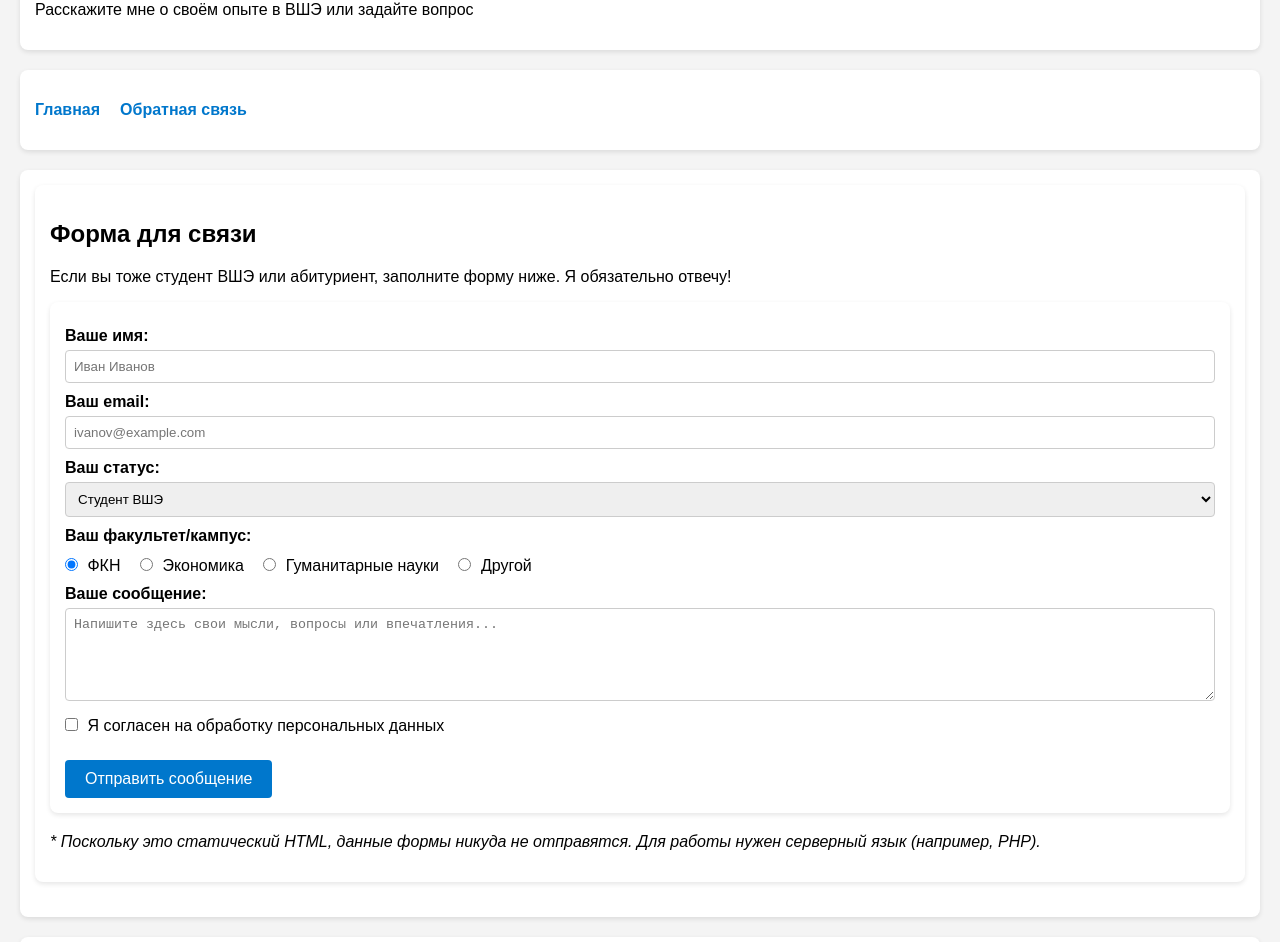
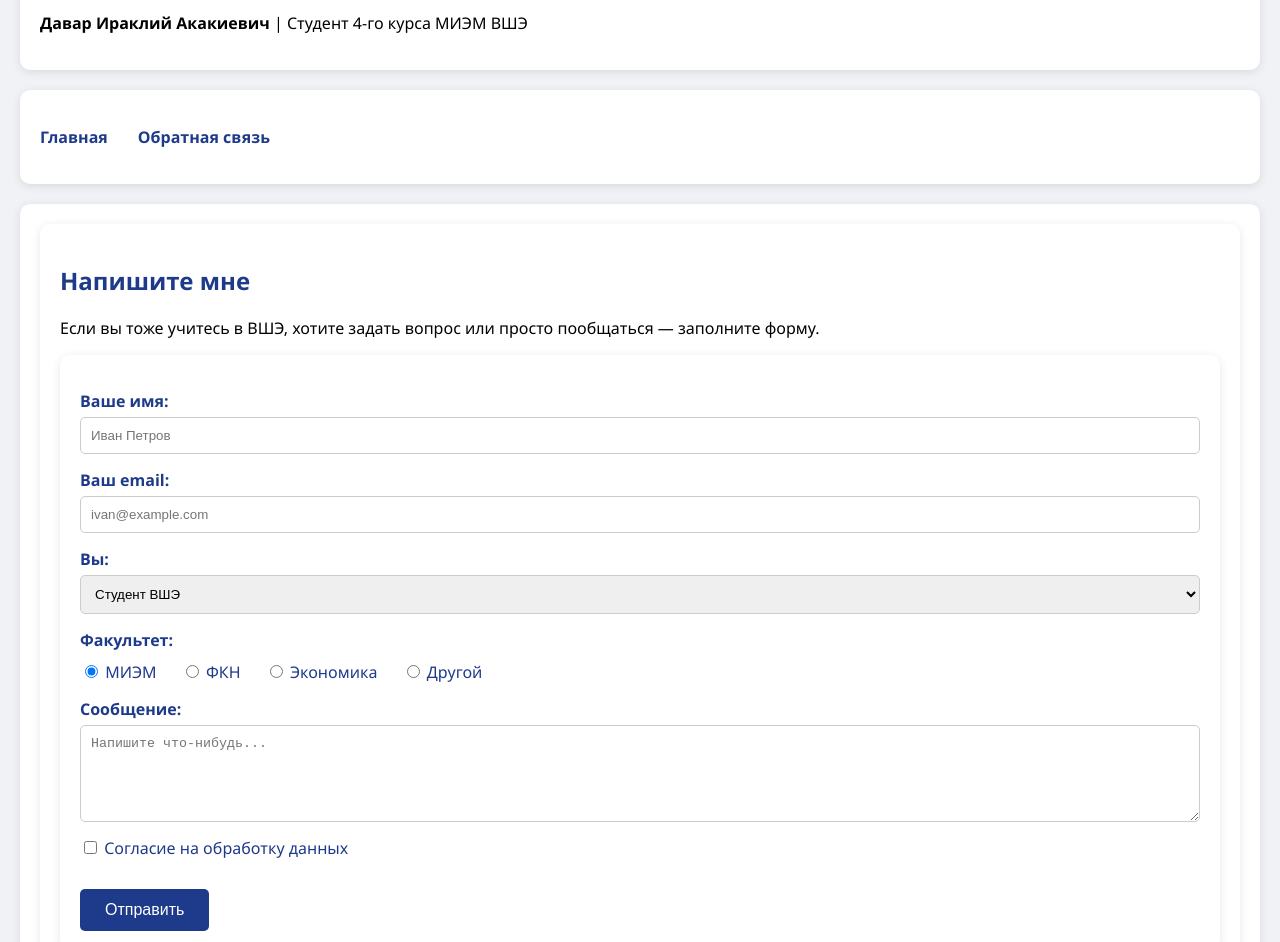
Before and after one commit to Udavenochik/Davar_Irakliy_student_site, a plain HTML site: page contact.html in a window 1280 px wide. Shown: the part 114-1056 px from the top of the page. Drawn offline with Linux system fonts and the light colour scheme.

Commit message:
Update contact.html

```diff
--- a/contact.html
+++ b/contact.html
@@ -3,28 +3,28 @@
 <head>
     <meta charset="UTF-8">
     <meta name="viewport" content="width=device-width, initial-scale=1.0">
-    <title>Обратная связь - Я студент ВШЭ</title>
+    <title>Обратная связь - Ираклий Давар</title>
     <style>
-        /* Базовые стили для наглядности (можно скопировать с главной или сделать свои) */
-        body { font-family: sans-serif; margin: 0; padding: 20px; background-color: #f4f4f4; }
-        header, nav, main, section, form, footer { margin-bottom: 20px; padding: 15px; background-color: white; border-radius: 8px; box-shadow: 0 2px 5px rgba(0,0,0,0.1); }
-        nav ul { list-style: none; padding: 0; display: flex; gap: 20px; }
-        nav a { text-decoration: none; color: #0077cc; font-weight: bold; }
-        label { display: block; margin-top: 10px; font-weight: bold; }
-        input[type="text"], input[type="email"], select, textarea { width: 100%; padding: 8px; margin-top: 5px; border: 1px solid #ccc; border-radius: 4px; box-sizing: border-box; }
-        input[type="radio"], input[type="checkbox"] { margin-right: 5px; margin-left: 0; }
+        body { font-family: 'Segoe UI', Arial, sans-serif; margin: 0; padding: 20px; background-color: #f0f2f5; }
+        header, nav, main, section, form, footer { margin-bottom: 20px; padding: 20px; background-color: white; border-radius: 10px; box-shadow: 0 2px 10px rgba(0,0,0,0.1); }
+        nav ul { list-style: none; padding: 0; display: flex; gap: 30px; }
+        nav a { text-decoration: none; color: #1e3a8a; font-weight: 600; }
+        nav a:hover { text-decoration: underline; }
+        label { display: block; margin-top: 15px; font-weight: 600; color: #1e3a8a; }
+        input[type="text"], input[type="email"], select, textarea { width: 100%; padding: 10px; margin-top: 5px; border: 1px solid #ccc; border-radius: 5px; box-sizing: border-box; }
         .radio-group, .checkbox-group { margin: 10px 0; }
-        .radio-group label, .checkbox-group label { display: inline; font-weight: normal; margin-right: 15px; }
-        button { background-color: #0077cc; color: white; padding: 10px 20px; border: none; border-radius: 4px; cursor: pointer; font-size: 16px; margin-top: 15px; }
-        button:hover { background-color: #005fa3; }
-        footer { text-align: center; font-size: 0.9em; color: #666; }
+        .radio-group label, .checkbox-group label { display: inline; font-weight: normal; margin-right: 20px; }
+        button { background-color: #1e3a8a; color: white; padding: 12px 25px; border: none; border-radius: 5px; cursor: pointer; font-size: 16px; margin-top: 20px; }
+        button:hover { background-color: #152c5e; }
+        footer { text-align: center; color: #666; }
+        h1, h2 { color: #1e3a8a; }
     </style>
 </head>
 <body>
 
     <header>
         <h1>Обратная связь</h1>
-        <p>Расскажите мне о своём опыте в ВШЭ или задайте вопрос</p>
+        <p><strong>Давар Ираклий Акакиевич</strong> | Студент 4-го курса МИЭМ ВШЭ</p>
     </header>
 
     <nav>
@@ -36,21 +36,17 @@
 
     <main>
         <section>
-            <h2>Форма для связи</h2>
-            <p>Если вы тоже студент ВШЭ или абитуриент, заполните форму ниже. Я обязательно отвечу!</p>
+            <h2>Напишите мне</h2>
+            <p>Если вы тоже учитесь в ВШЭ, хотите задать вопрос или просто пообщаться — заполните форму.</p>
 
-            <!-- Форма обратной связи -->
             <form action="#" method="post">
-                <!-- Текстовое поле (Имя) -->
                 <label for="name">Ваше имя:</label>
-                <input type="text" id="name" name="name" placeholder="Иван Иванов" required>
+                <input type="text" id="name" name="name" placeholder="Иван Петров" required>
 
-                <!-- Поле для email -->
                 <label for="email">Ваш email:</label>
-                <input type="email" id="email" name="email" placeholder="ivanov@example.com" required>
+                <input type="email" id="email" name="email" placeholder="ivan@example.com" required>
 
-                <!-- Выпадающий список (Статус) -->
-                <label for="status">Ваш статус:</label>
+                <label for="status">Вы:</label>
                 <select id="status" name="status">
                     <option value="student">Студент ВШЭ</option>
                     <option value="applicant">Абитуриент</option>
@@ -58,42 +54,34 @@
                     <option value="other">Другое</option>
                 </select>
 
-                <!-- Радио-кнопки (Выбор факультета) -->
-                <label>Ваш факультет/кампус:</label>
+                <label>Факультет:</label>
                 <div class="radio-group">
-                    <input type="radio" id="fkn" name="faculty" value="fkn" checked>
+                    <input type="radio" id="miem" name="faculty" value="miem" checked>
+                    <label for="miem">МИЭМ</label>
+                    <input type="radio" id="fkn" name="faculty" value="fkn">
                     <label for="fkn">ФКН</label>
-
-                    <input type="radio" id="economy" name="faculty" value="economy">
-                    <label for="economy">Экономика</label>
-
-                    <input type="radio" id="humanities" name="faculty" value="humanities">
-                    <label for="humanities">Гуманитарные науки</label>
-
-                    <input type="radio" id="other_fac" name="faculty" value="other_fac">
-                    <label for="other_fac">Другой</label>
+                    <input type="radio" id="economics" name="faculty" value="economics">
+                    <label for="economics">Экономика</label>
+                    <input type="radio" id="other" name="faculty" value="other">
+                    <label for="other">Другой</label>
                 </div>
 
-                <!-- Текстовая область (Многострочное поле) -->
-                <label for="message">Ваше сообщение:</label>
-                <textarea id="message" name="message" rows="5" placeholder="Напишите здесь свои мысли, вопросы или впечатления..." required></textarea>
+                <label for="message">Сообщение:</label>
+                <textarea id="message" name="message" rows="5" placeholder="Напишите что-нибудь..." required></textarea>
 
-                <!-- Чекбокс (Согласие на обработку) -->
                 <div class="checkbox-group">
                     <input type="checkbox" id="consent" name="consent" required>
-                    <label for="consent">Я согласен на обработку персональных данных</label>
+                    <label for="consent">Согласие на обработку данных</label>
                 </div>
 
-                <!-- Кнопка отправки -->
-                <button type="submit">Отправить сообщение</button>
+                <button type="submit">Отправить</button>
             </form>
-            <p><em>* Поскольку это статический HTML, данные формы никуда не отправятся. Для работы нужен серверный язык (например, PHP).</em></p>
         </section>
     </main>
 
     <footer>
-        <p>© 2024 Я - студент ВШЭ. Все права защищены.</p>
-        <p>Мой университет: <a href="https://www.hse.ru" target="_blank">Официальный сайт НИУ ВШЭ</a></p>
+        <p>© 2026 Ираклий Давар — студент ВШЭ | МИЭМ, 4-й курс</p>
+        <p>НИУ ВШЭ: <a href="https://www.hse.ru" target="_blank">hse.ru</a> | МИЭМ: <a href="https://miem.hse.ru" target="_blank">miem.hse.ru</a></p>
     </footer>
 
 </body>
```
